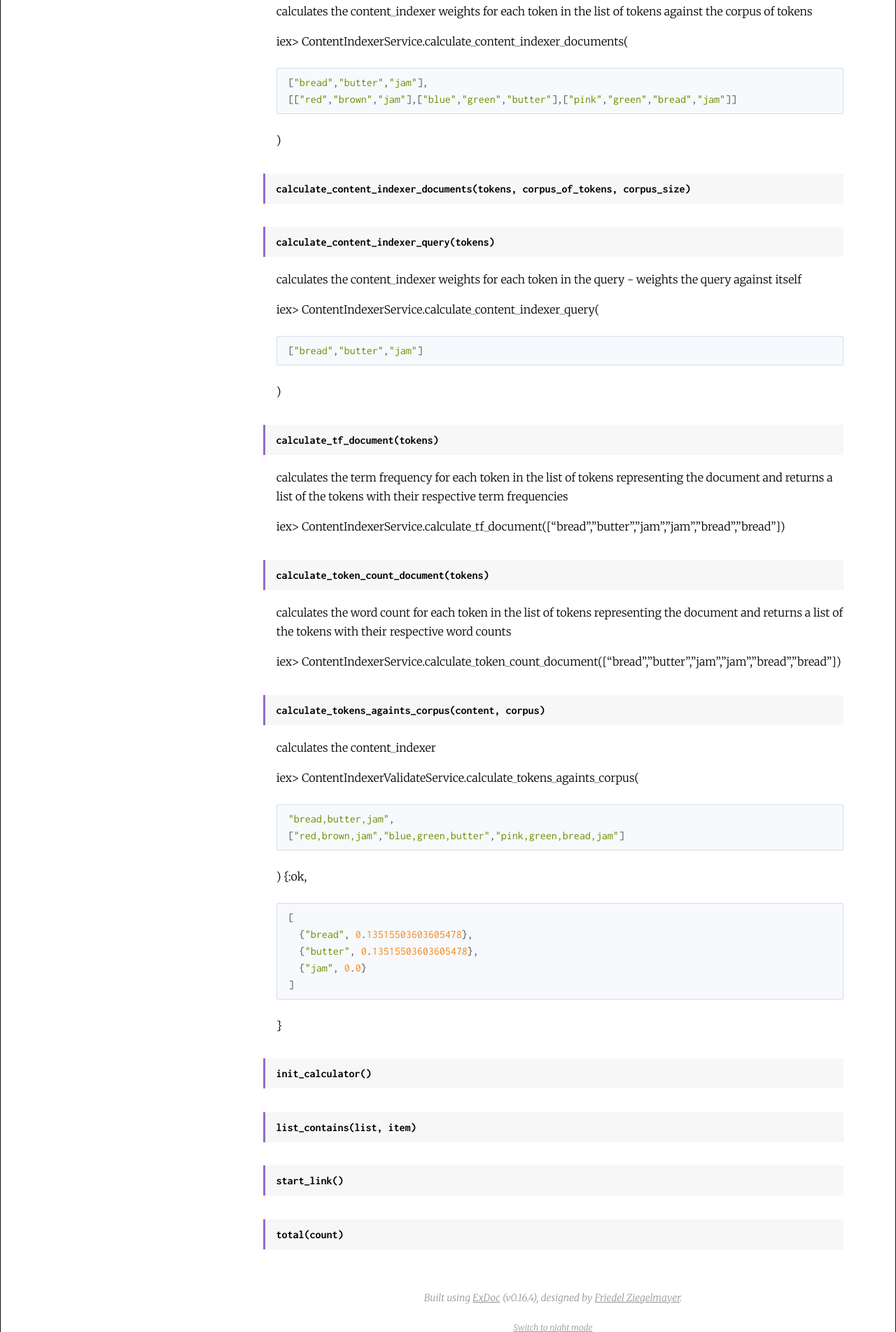
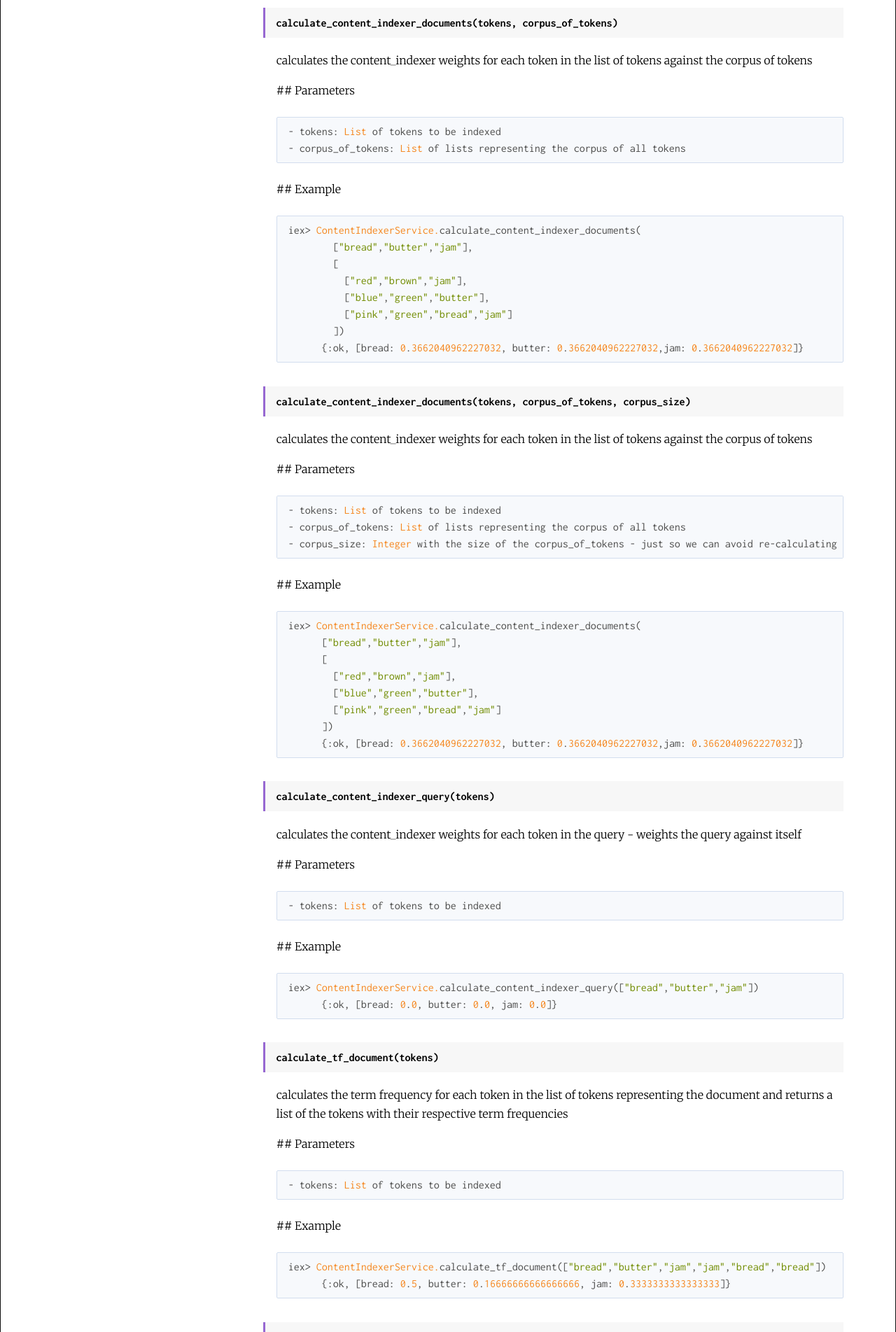
Before and after one commit to lulu-2021/content_indexer, a plain HTML site: page doc/ContentIndexer.Services.Calculator.html in a window 1280 px wide. Shown: the part 1603-3506 px from the top of the page at 70% size. Drawn offline with Linux system fonts and the light colour scheme; files whose address does not match are found by name.

Commit message:
thoroughly documented all the modules and functions

```diff
--- a/doc/ContentIndexer.Services.Calculator.html
+++ b/doc/ContentIndexer.Services.Calculator.html
@@ -131,6 +131,9 @@ iex&gt; ContentIndexerService.calculate_content_indexer_documents(
     <a href="#calculate_content_indexer_documents/3">calculate_content_indexer_documents(tokens, corpus_of_tokens, corpus_size)</a>
   </div>
 
+    <div class="summary-synopsis"><p>calculates the content_indexer weights for each token in the list of tokens against the corpus of tokens</p>
+</div>
+
 </div>
 <div class="summary-row">
   <div class="summary-signature">
@@ -181,6 +184,9 @@ iex&gt; ContentIndexerService.calculate_content_indexer_documents(
     <a href="#list_contains/2">list_contains(list, item)</a>
   </div>
 
+    <div class="summary-synopsis"><p>simple function to check if an item is contained in the list</p>
+</div>
+
 </div>
 <div class="summary-row">
   <div class="summary-signature">
@@ -229,10 +235,18 @@ iex&gt; ContentIndexerService.calculate_content_indexer_documents(
   </div>
   <section class="docstring">
     <p>  calculates the content_indexer weights for each token in the list of tokens against the corpus of tokens</p>
-<p>  iex&gt; ContentIndexerService.calculate_content_indexer_documents(</p>
-<pre><code class="elixir">[&quot;bread&quot;,&quot;butter&quot;,&quot;jam&quot;],
-[[&quot;red&quot;,&quot;brown&quot;,&quot;jam&quot;],[&quot;blue&quot;,&quot;green&quot;,&quot;butter&quot;],[&quot;pink&quot;,&quot;green&quot;,&quot;bread&quot;,&quot;jam&quot;]]</code></pre>
-<p>  )</p>
+<p>  ## Parameters</p>
+<pre><code class="elixir">- tokens: List of tokens to be indexed
+- corpus_of_tokens: List of lists representing the corpus of all tokens</code></pre>
+<p>  ## Example</p>
+<pre><code class="iex elixir">iex&gt; ContentIndexerService.calculate_content_indexer_documents(
+        [&quot;bread&quot;,&quot;butter&quot;,&quot;jam&quot;],
+        [
+          [&quot;red&quot;,&quot;brown&quot;,&quot;jam&quot;],
+          [&quot;blue&quot;,&quot;green&quot;,&quot;butter&quot;],
+          [&quot;pink&quot;,&quot;green&quot;,&quot;bread&quot;,&quot;jam&quot;]
+        ])
+      {:ok, [bread: 0.3662040962227032, butter: 0.3662040962227032,jam: 0.3662040962227032]}</code></pre>
 
   </section>
 </div>
@@ -250,6 +264,20 @@ iex&gt; ContentIndexerService.calculate_content_indexer_documents(
 
   </div>
   <section class="docstring">
+    <p>  calculates the content_indexer weights for each token in the list of tokens against the corpus of tokens</p>
+<p>  ## Parameters</p>
+<pre><code class="elixir">- tokens: List of tokens to be indexed
+- corpus_of_tokens: List of lists representing the corpus of all tokens
+- corpus_size: Integer with the size of the corpus_of_tokens - just so we can avoid re-calculating it</code></pre>
+<p>  ## Example</p>
+<pre><code class="iex elixir">iex&gt; ContentIndexerService.calculate_content_indexer_documents(
+      [&quot;bread&quot;,&quot;butter&quot;,&quot;jam&quot;],
+      [
+        [&quot;red&quot;,&quot;brown&quot;,&quot;jam&quot;],
+        [&quot;blue&quot;,&quot;green&quot;,&quot;butter&quot;],
+        [&quot;pink&quot;,&quot;green&quot;,&quot;bread&quot;,&quot;jam&quot;]
+      ])
+      {:ok, [bread: 0.3662040962227032, butter: 0.3662040962227032,jam: 0.3662040962227032]}</code></pre>
 
   </section>
 </div>
@@ -268,9 +296,11 @@ iex&gt; ContentIndexerService.calculate_content_indexer_documents(
   </div>
   <section class="docstring">
     <p>  calculates the content_indexer weights for each token in the query - weights the query against itself</p>
-<p>  iex&gt; ContentIndexerService.calculate_content_indexer_query(</p>
-<pre><code class="elixir">[&quot;bread&quot;,&quot;butter&quot;,&quot;jam&quot;]</code></pre>
-<p>  )</p>
+<p>  ## Parameters</p>
+<pre><code class="elixir">- tokens: List of tokens to be indexed</code></pre>
+<p>  ## Example</p>
+<pre><code class="iex elixir">iex&gt; ContentIndexerService.calculate_content_indexer_query([&quot;bread&quot;,&quot;butter&quot;,&quot;jam&quot;])
+      {:ok, [bread: 0.0, butter: 0.0, jam: 0.0]}</code></pre>
 
   </section>
 </div>
@@ -290,7 +320,11 @@ iex&gt; ContentIndexerService.calculate_content_indexer_documents(
   <section class="docstring">
     <p>  calculates the term frequency for each token in the list of tokens representing the document
   and returns a list of the tokens with their respective term frequencies</p>
-<p>  iex&gt; ContentIndexerService.calculate_tf_document([“bread”,”butter”,”jam”,”jam”,”bread”,”bread”])</p>
+<p>  ## Parameters</p>
+<pre><code class="elixir">- tokens: List of tokens to be indexed</code></pre>
+<p>  ## Example</p>
+<pre><code class="iex elixir">iex&gt; ContentIndexerService.calculate_tf_document([&quot;bread&quot;,&quot;butter&quot;,&quot;jam&quot;,&quot;jam&quot;,&quot;bread&quot;,&quot;bread&quot;])
+      {:ok, [bread: 0.5, butter: 0.16666666666666666, jam: 0.3333333333333333]}</code></pre>
 
   </section>
 </div>
@@ -310,7 +344,11 @@ iex&gt; ContentIndexerService.calculate_content_indexer_documents(
   <section class="docstring">
     <p>  calculates the word count for each token in the list of tokens representing the document
   and returns a list of the tokens with their respective word counts</p>
-<p>  iex&gt; ContentIndexerService.calculate_token_count_document([“bread”,”butter”,”jam”,”jam”,”bread”,”bread”])</p>
+<p>  ## Parameters</p>
+<pre><code class="elixir">- tokens: List of tokens to be indexed</code></pre>
+<p>  ## Example</p>
+<pre><code class="iex elixir">iex&gt; ContentIndexerService.calculate_token_count_document([&quot;bread&quot;,&quot;butter&quot;,&quot;jam&quot;,&quot;jam&quot;,&quot;bread&quot;,&quot;bread&quot;])
+      {:ok, [bread: 3, butter: 1, jam: 2]}</code></pre>
 
   </section>
 </div>
@@ -329,17 +367,18 @@ iex&gt; ContentIndexerService.calculate_content_indexer_documents(
   </div>
   <section class="docstring">
     <p>  calculates the content_indexer</p>
-<p>  iex&gt; ContentIndexerValidateService.calculate_tokens_againts_corpus(</p>
-<pre><code class="elixir">&quot;bread,butter,jam&quot;,
-[&quot;red,brown,jam&quot;,&quot;blue,green,butter&quot;,&quot;pink,green,bread,jam&quot;]</code></pre>
-<p>  )
-  {:ok,</p>
-<pre><code class="elixir">[
-  {&quot;bread&quot;, 0.13515503603605478},
-  {&quot;butter&quot;, 0.13515503603605478},
-  {&quot;jam&quot;, 0.0}
-]</code></pre>
-<p>  }</p>
+<p>  ## Parameters</p>
+<pre><code class="elixir">- content: String of tokens to be indexed
+- corpus: List of String tokens representing the corpus</code></pre>
+<p>  ## Example</p>
+<pre><code class="iex elixir">iex&gt; ContentIndexerValidateService.calculate_tokens_againts_corpus(&quot;bread,butter,jam&quot;, [&quot;red,brown,jam&quot;,&quot;blue,green,butter&quot;,&quot;pink,green,bread,jam&quot;])
+      {:ok,
+        [
+          {&quot;bread&quot;, 0.13515503603605478},
+          {&quot;butter&quot;, 0.13515503603605478},
+          {&quot;jam&quot;, 0.0}
+        ]
+      }</code></pre>
 
   </section>
 </div>
@@ -374,6 +413,19 @@ iex&gt; ContentIndexerService.calculate_content_indexer_documents(
 
   </div>
   <section class="docstring">
+    <p>  simple function to check if an item is contained in the list</p>
+<p>  ## Parameters</p>
+<pre><code class="elixir">- list: List of any type
+- item: Any type of item stored in the list</code></pre>
+<p>  ## Example</p>
+<pre><code class="iex elixir">iex&gt; ContentIndexerService.calculate_content_indexer_documents(
+      [&quot;bread&quot;,&quot;butter&quot;,&quot;jam&quot;],
+      [
+        [&quot;red&quot;,&quot;brown&quot;,&quot;jam&quot;],
+        [&quot;blue&quot;,&quot;green&quot;,&quot;butter&quot;],
+        [&quot;pink&quot;,&quot;green&quot;,&quot;bread&quot;,&quot;jam&quot;]
+      ])
+      {:ok, [bread: 0.3662040962227032, butter: 0.3662040962227032,jam: 0.3662040962227032]}</code></pre>
 
   </section>
 </div>
```
Also changed, not shown: doc/ContentIndexer.Indexer.html (+15 -0 lines), 7 other files.
